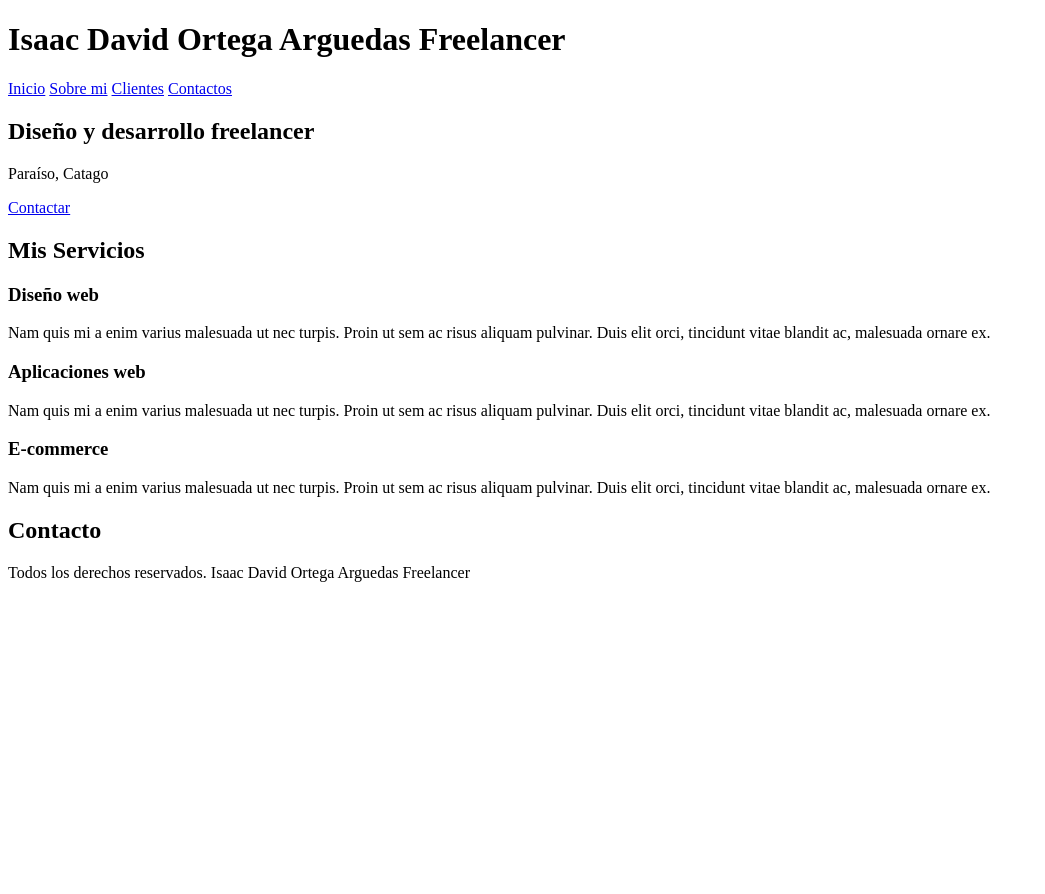
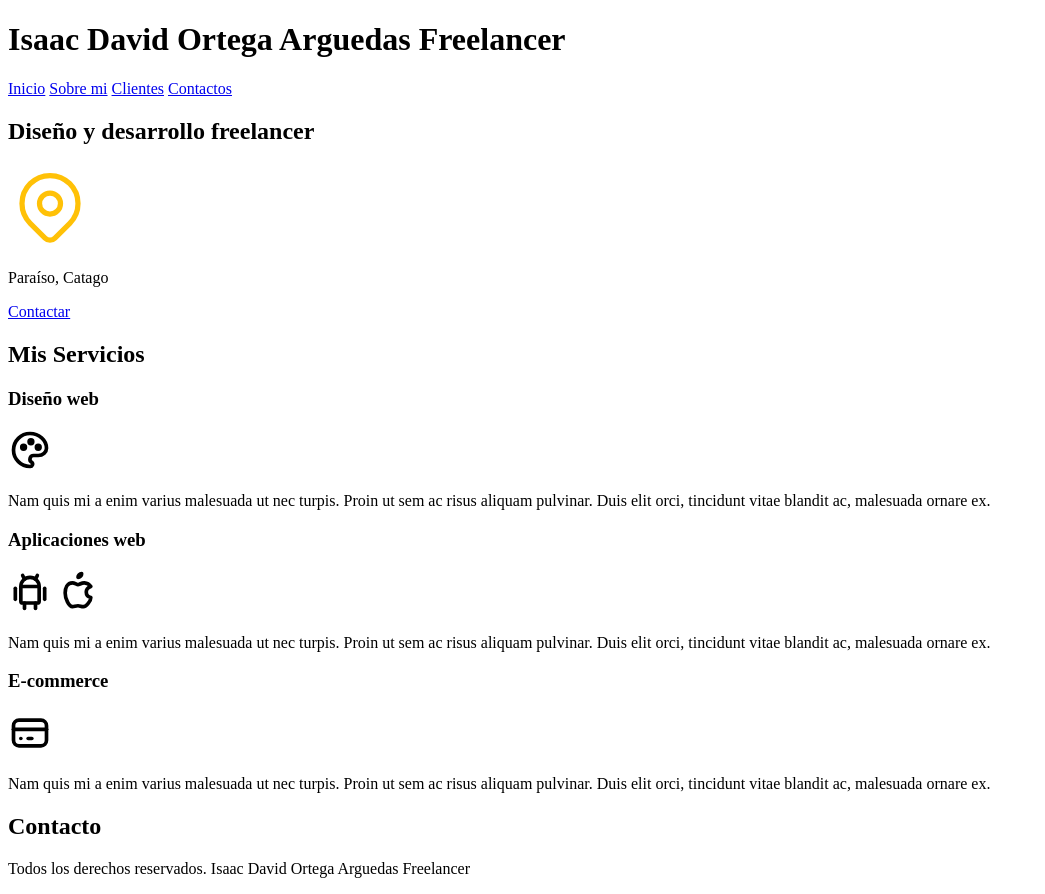
Before and after one commit to Irsacfac/Sitio-Freelancer, a plain HTML site: page freelancer_inicio/index.html in a window 1280 px wide. Shown: the whole page, without its empty margins (0-1045 px from the left). Before the commit the page ends 800 px from the top, so only its background shows below. Drawn offline with Linux system fonts and the light colour scheme.

Commit message:
Add svg
Added icons to the page. The icons were taken from "https://tabler-icons.io/"

```diff
--- a/freelancer_inicio/index.html
+++ b/freelancer_inicio/index.html
@@ -19,6 +19,13 @@
 
     <section>
         <h2>Diseño y desarrollo freelancer</h2>
+        <svg xmlns="http://www.w3.org/2000/svg" class="icon icon-tabler icon-tabler-map-pin"
+        width="84" height="84" viewBox="0 0 24 24" stroke-width="1.5" stroke="#FFC107"
+        fill="none" stroke-linecap="round" stroke-linejoin="round"><path stroke="none"
+        d="M0 0h24v24H0z" fill="none"/>
+            <path d="M9 11a3 3 0 1 0 6 0a3 3 0 0 0 -6 0" />
+            <path d="M17.657 16.657l-4.243 4.243a2 2 0 0 1 -2.827 0l-4.244 -4.243a8 8 0 1 1 11.314 0z" />
+        </svg>
         <p>Paraíso, Catago</p>
         <a href="#">Contactar</a>
     </section>
@@ -28,18 +35,57 @@
 
         <section>
             <h3>Diseño web</h3>
+            <svg xmlns="http://www.w3.org/2000/svg" class="icon icon-tabler icon-tabler-palette"
+            width="44" height="44" viewBox="0 0 24 24" stroke-width="2" stroke="currentColor"
+            fill="none" stroke-linecap="round" stroke-linejoin="round"><path stroke="none"
+            d="M0 0h24v24H0z" fill="none"/>
+                <path d="M12 21a9 9 0 0 1 0 -18c4.97 0 9 3.582 9 8c0 1.06 -.474 2.078 -1.318 2.828c-.844 .75 -1.989 1.172 -3.182
+                1.172h-2.5a2 2 0 0 0 -1 3.75a1.3 1.3 0 0 1 -1 2.25" />
+                <path d="M8.5 10.5m-1 0a1 1 0 1 0 2 0a1 1 0 1 0 -2 0" />
+                <path d="M12.5 7.5m-1 0a1 1 0 1 0 2 0a1 1 0 1 0 -2 0" />
+                <path d="M16.5 10.5m-1 0a1 1 0 1 0 2 0a1 1 0 1 0 -2 0" />
+            </svg>
             <p>Nam quis mi a enim varius malesuada ut nec turpis. Proin ut sem ac risus aliquam pulvinar. Duis elit orci, tincidunt
                 vitae blandit ac, malesuada ornare ex.</p>
         </section>
 
         <section>
             <h3>Aplicaciones web</h3>
+            <svg xmlns="http://www.w3.org/2000/svg" class="icon icon-tabler icon-tabler-brand-android"
+            width="44" height="44" viewBox="0 0 24 24" stroke-width="2" stroke="currentColor"
+            fill="none" stroke-linecap="round" stroke-linejoin="round">
+                <path stroke="none" d="M0 0h24v24H0z" fill="none"/>
+                <path d="M4 10l0 6" /><path d="M20 10l0 6" />
+                <path d="M7 9h10v8a1 1 0 0 1 -1 1h-8a1 1 0 0 1 -1 -1v-8a5 5 0 0 1 10 0" />
+                <path d="M8 3l1 2" />
+                <path d="M16 3l-1 2" />
+                <path d="M9 18l0 3" />
+                <path d="M15 18l0 3" />
+            </svg>
+            <svg xmlns="http://www.w3.org/2000/svg" class="icon icon-tabler icon-tabler-brand-apple"
+            width="44" height="44" viewBox="0 0 24 24" stroke-width="2" stroke="currentColor"
+            fill="none" stroke-linecap="round" stroke-linejoin="round">
+                <path stroke="none" d="M0 0h24v24H0z" fill="none"/>
+                <path d="M9 7c-3 0 -4 3 -4 5.5c0 3 2 7.5 4 7.5c1.088 -.046 1.679 -.5 3 -.5c1.312 0 1.5 .5 3 .5s4 -3 4 -5c-.028 -.01
+                 -2.472 -.403 -2.5 -3c-.019 -2.17 2.416 -2.954 2.5 -3c-1.023 -1.492 -2.951 -1.963 -3.5 -2c-1.433 -.111 -2.83 1 -3.5
+                 1c-.68 0 -1.9 -1 -3 -1z" />
+                 <path d="M12 4a2 2 0 0 0 2 -2a2 2 0 0 0 -2 2" />
+            </svg>
             <p>Nam quis mi a enim varius malesuada ut nec turpis. Proin ut sem ac risus aliquam pulvinar. Duis elit orci, tincidunt
                 vitae blandit ac, malesuada ornare ex.</p>
         </section>
 
         <section>
             <h3>E-commerce</h3>
+            <svg xmlns="http://www.w3.org/2000/svg" class="icon icon-tabler icon-tabler-credit-card"
+            width="44" height="44" viewBox="0 0 24 24" stroke-width="2" stroke="currentColor"
+            fill="none" stroke-linecap="round" stroke-linejoin="round">
+                <path stroke="none" d="M0 0h24v24H0z" fill="none"/>
+                <path d="M3 5m0 3a3 3 0 0 1 3 -3h12a3 3 0 0 1 3 3v8a3 3 0 0 1 -3 3h-12a3 3 0 0 1 -3 -3z" />
+                <path d="M3 10l18 0" />
+                <path d="M7 15l.01 0" />
+                <path d="M11 15l2 0" />
+            </svg>
             <p>Nam quis mi a enim varius malesuada ut nec turpis. Proin ut sem ac risus aliquam pulvinar. Duis elit orci, tincidunt
                 vitae blandit ac, malesuada ornare ex.</p>
         </section>
```
Also changed, not shown: freelancer_inicio/Img/hero.jpg (renamed from freelancer_inicio/hero.jpg).
